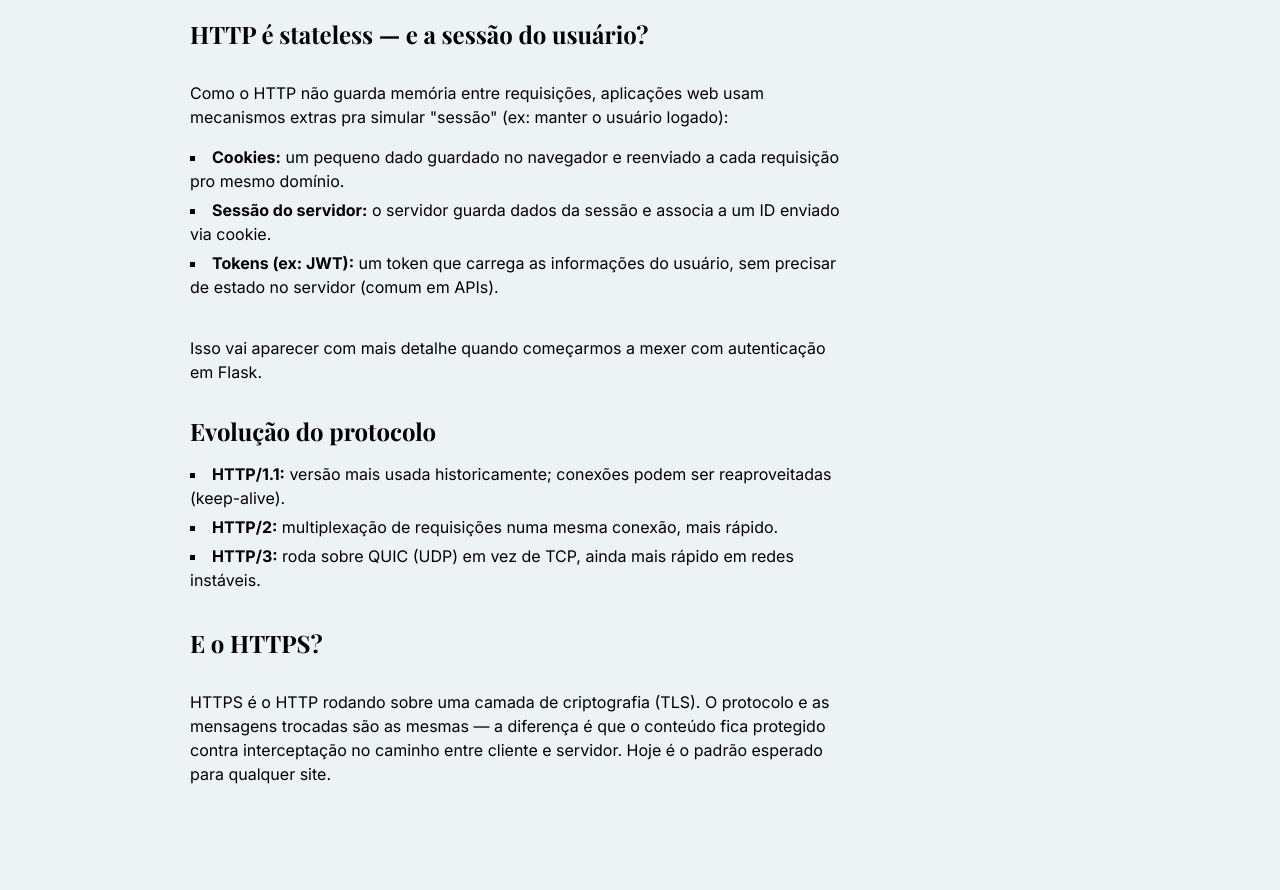
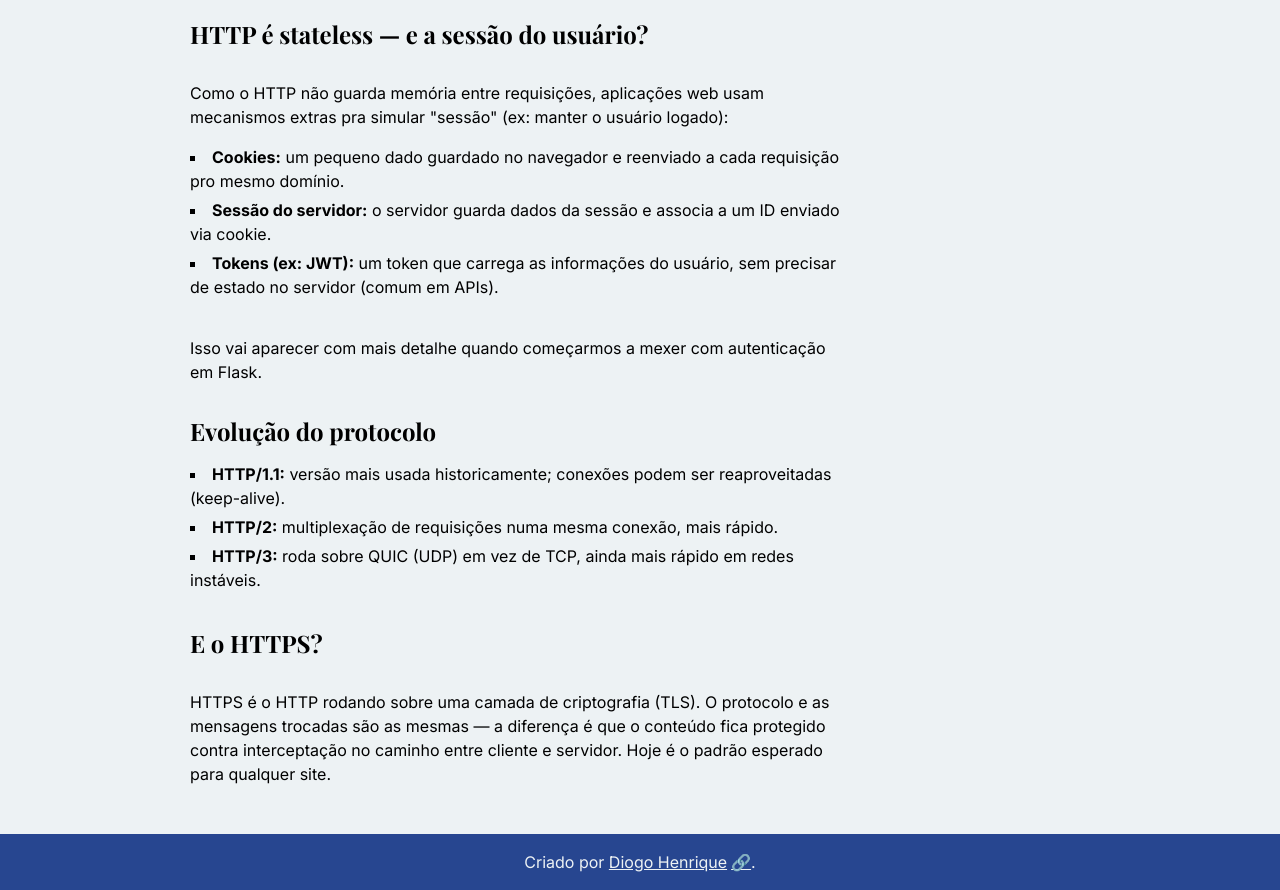
Before and after one commit to diogohrq/programacao_web, a plain HTML site: page 02_aula/index.html in a window 1280 px wide. Shown: the part 2830-3720 px from the top of the page. Before the commit the page ends 3664 px from the top, so only its background shows below. Drawn offline with nearby package versions, Linux system fonts and the light colour scheme; a web font is replaced by a local one.

Commit message:
Criação do footer

```diff
--- a/02_aula/index.html
+++ b/02_aula/index.html
@@ -208,8 +208,9 @@
         <li><a href="#https">E o HTTPS?</a></li>
       </ul>
     </aside>
-
     </main>
-    <footer></footer>
+    <footer class="footer">
+      <p>Criado por <a href="https://www.github.com/diogohrq">Diogo Henrique</a>.</p>
+    </footer>
   </body>
 </html>
--- a/02_aula/style.css
+++ b/02_aula/style.css
@@ -173,3 +173,19 @@ body {
   content: '\1F517';
   padding-left: 4px;
 }
+
+.footer {
+  background-color: var(--clt-accent);
+  padding-block: 1rem;
+  text-align: center;
+  color: var(--clr-neutral-1);
+}
+
+.footer a {
+  color: inherit;
+}
+
+.footer a::after {
+  content: '\1f517';
+  padding-left: 4px;
+}
```
